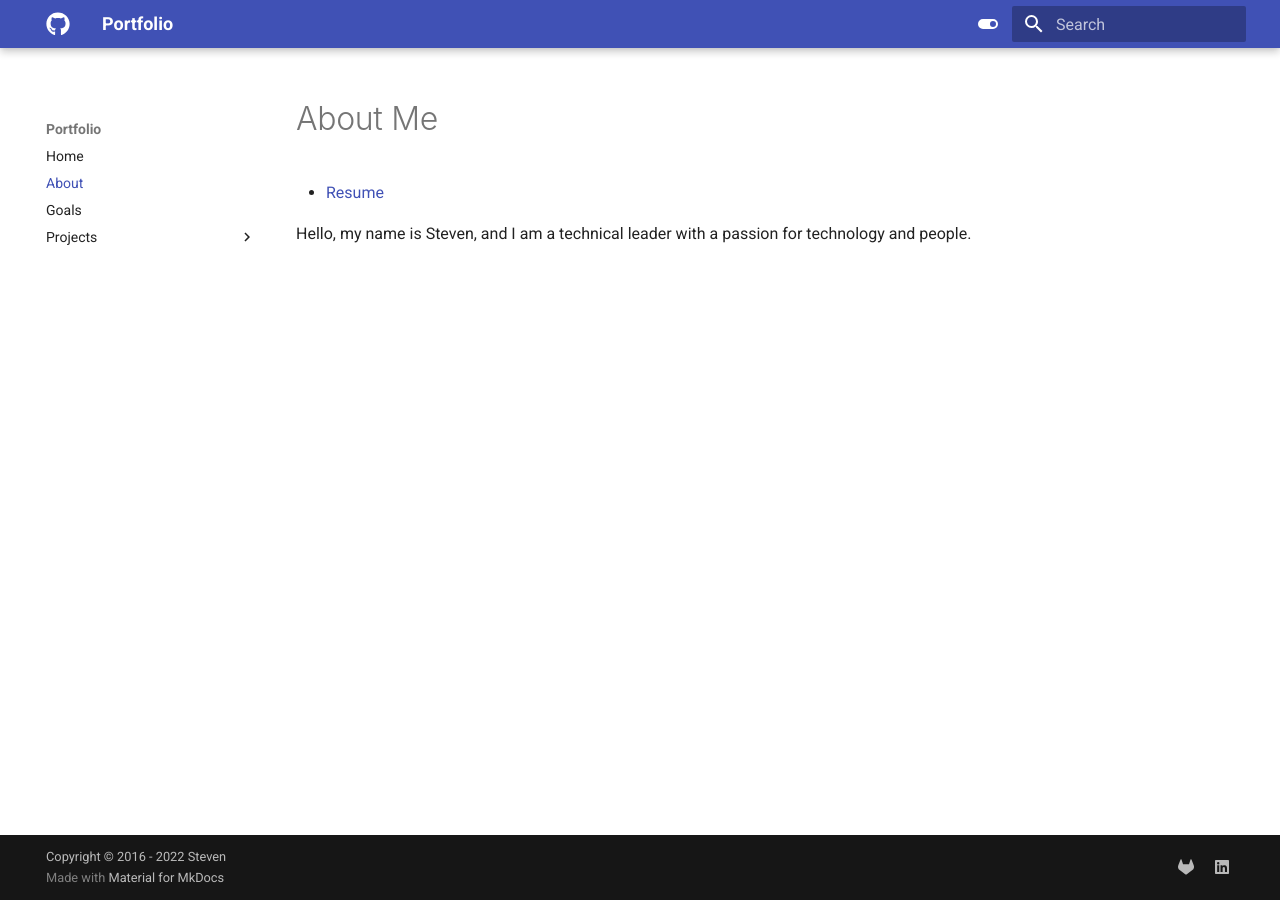
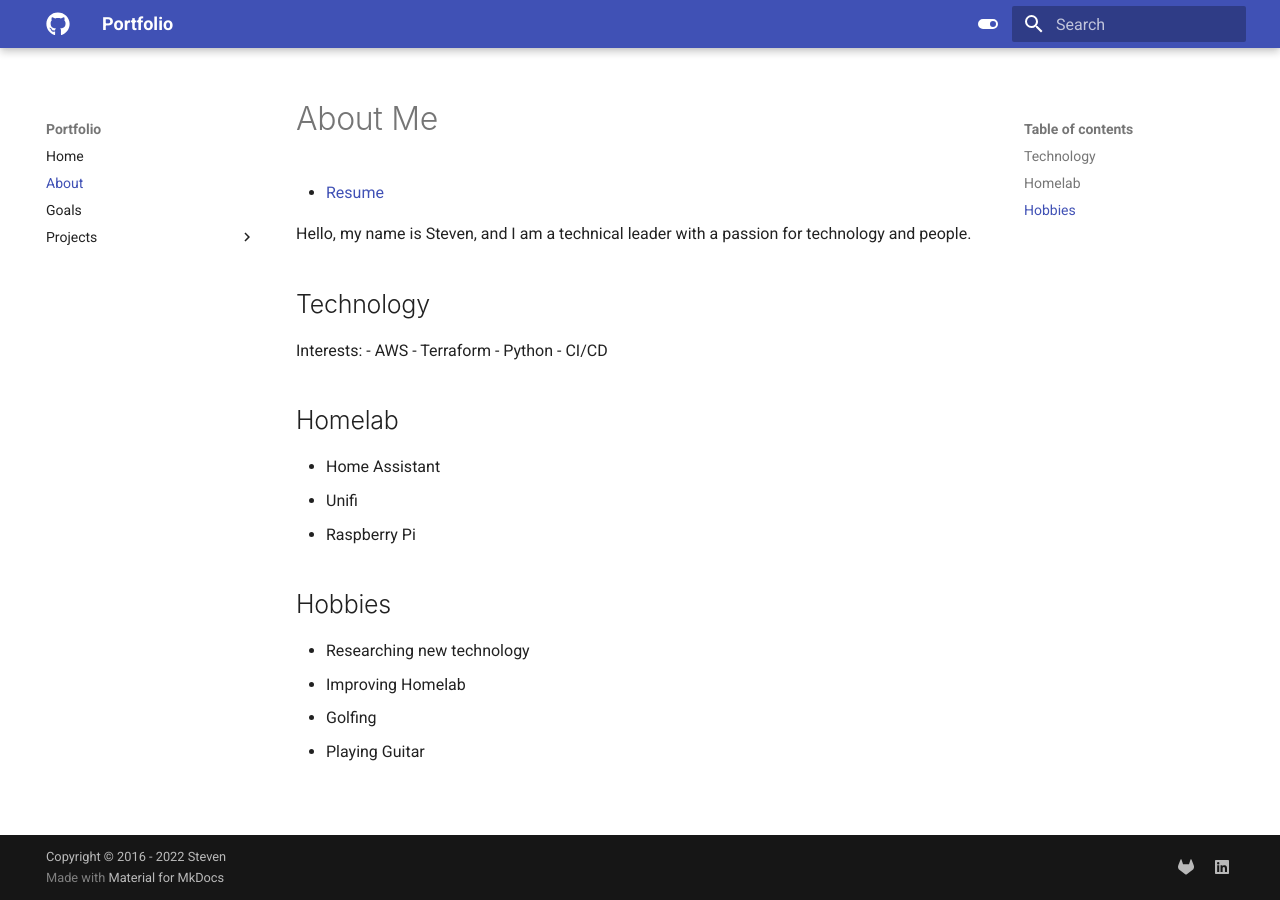
Before and after one commit to stevejoluc/stevejoluc.github.io, an MkDocs documentation site: the page built from docs/about/about.md, in a window 1280 px wide. Built offline with MkDocs 1.6.1 and Material for MkDocs 9.7.7, drawn with Linux system fonts in a browser that asks for light colours.

Commit message:
Update about.md

```diff
--- a/docs/about/about.md
+++ b/docs/about/about.md
@@ -3,3 +3,22 @@
 - [Resume](https://registry.jsonresume.org/stevejoluc)
 
 Hello, my name is Steven, and I am a technical leader with a passion for technology and people.
+
+
+## Technology
+Interests:
+- AWS
+- Terraform
+- Python
+- CI/CD
+
+## Homelab
+- Home Assistant
+- Unifi
+- Raspberry Pi
+
+## Hobbies
+- Researching new technology
+- Improving Homelab
+- Golfing
+- Playing Guitar
```
